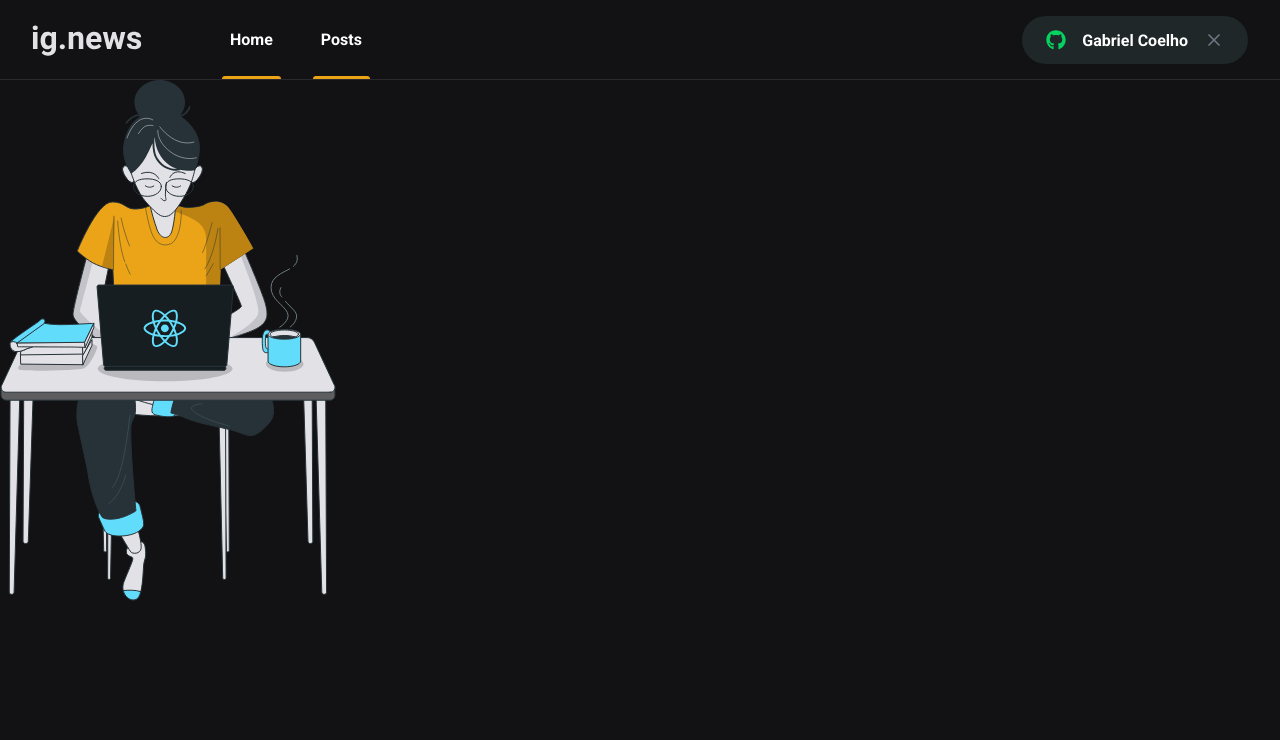
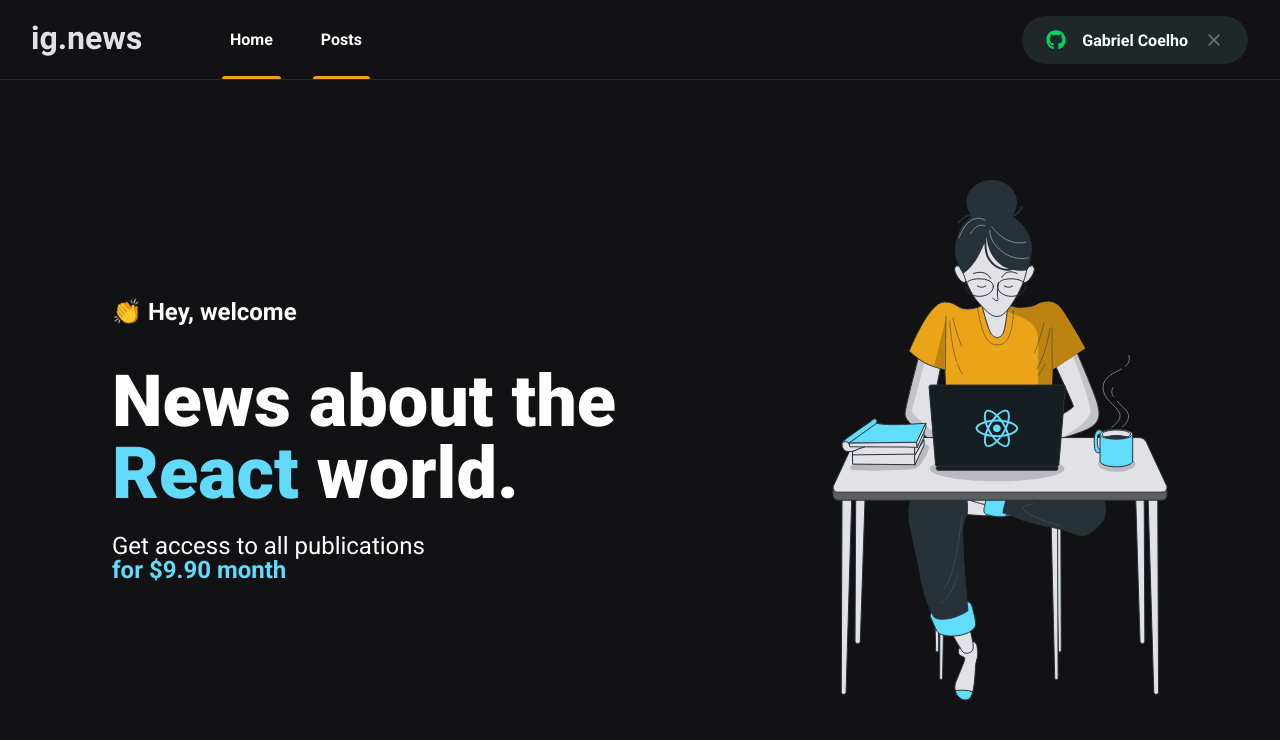
Before and after one commit to BielCoelho/ignite-chap-03, a Next.js app: page / in a window 1280 px wide. Shown: the top 740 px of the page. Built offline with nearby package versions, Linux system fonts and the light colour scheme.

Commit message:
main page interface done

```diff
--- /dev/null
+++ b/src/pages/home.module.scss
@@ -0,0 +1,40 @@
+.contentContainer {
+    max-width: 1120px;
+    margin: 0 auto;
+    padding: 0 2rem;
+    height: calc(100vh - 5rem);
+
+    display: flex;
+    align-items: center;
+    justify-content: space-between;
+}
+
+.hero {
+    max-width: 600px;
+    > span {
+        font-size: 1.5rem;
+        font-weight: bold;
+    }
+
+    h1 {
+        font-size: 4.5rem;
+        line-height: 4.5rem;
+        font-weight: 900;
+        margin-top: 2.5rem;
+
+        span {
+            color: var(--cyan-500);
+        }
+    }
+
+    p {
+        font-size: 1.5rem;
+        line-height: 1.5rem;
+        margin-top: 1.5rem;
+
+        span {
+            color: var(--cyan-500);
+            font-weight: bold;
+        }
+    }
+}
--- a/src/pages/index.tsx
+++ b/src/pages/index.tsx
@@ -1,4 +1,5 @@
 import Head from 'next/head'
+import styles from './home.module.scss';
 
 export default function Home() {
   return (
@@ -8,12 +9,17 @@
    </Head>
 
 
-   <main>
-    <section>
-
+   <main className={styles.contentContainer}>
+    <section className={styles.hero}>
+      <span>👏 Hey, welcome</span>
+      <h1>News about the <span>React</span> world.</h1>
+      <p>
+        Get access to all publications <br />
+        <span>for $9.90 month</span>
+      </p>
     </section>
+   <img src="/images/avatar.svg" alt="Girl coding" />
    </main>
-   <img src="/images/avatar.svg" alt="Girl coding" />
     </>
   )
 }
```
